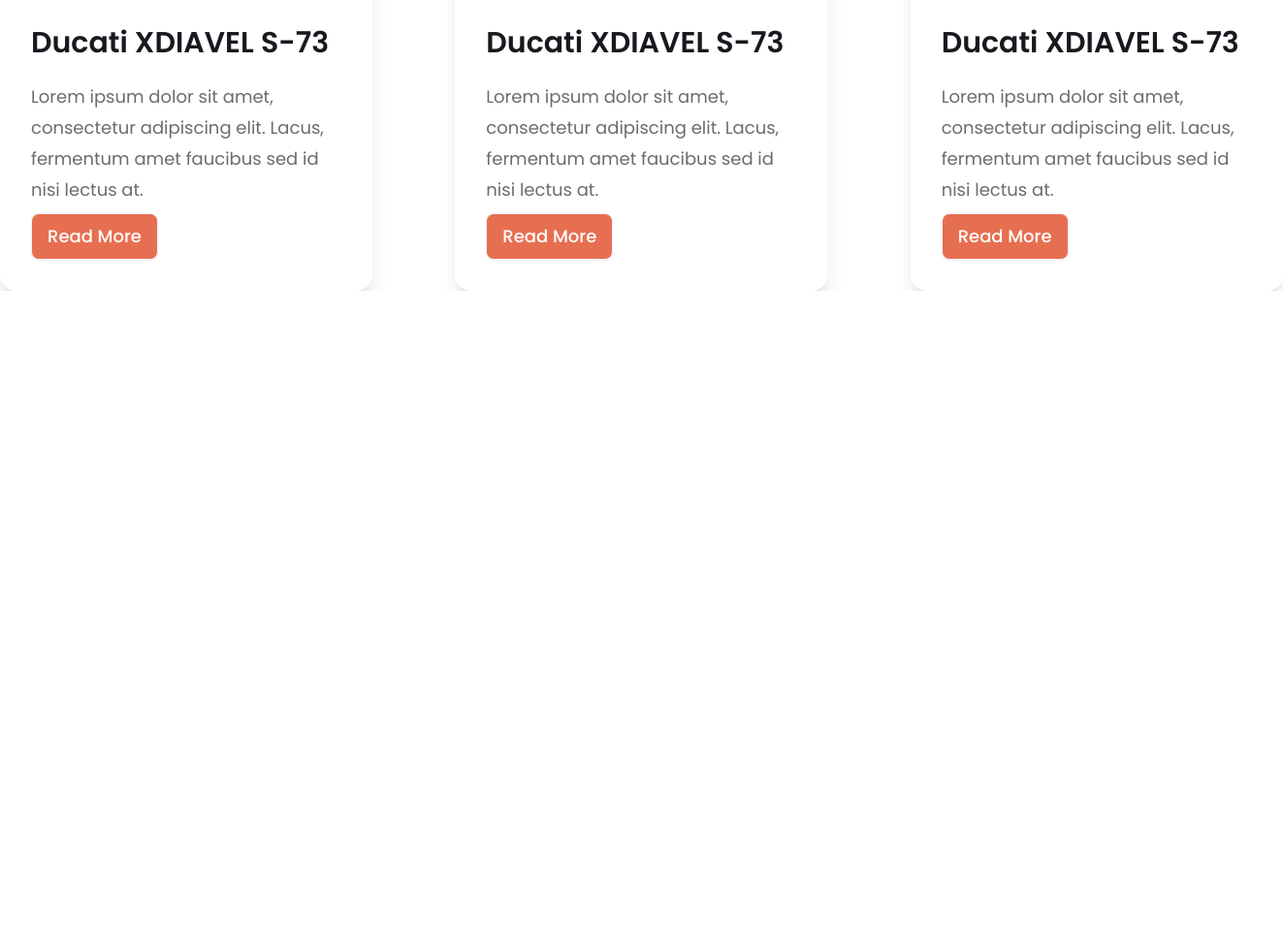
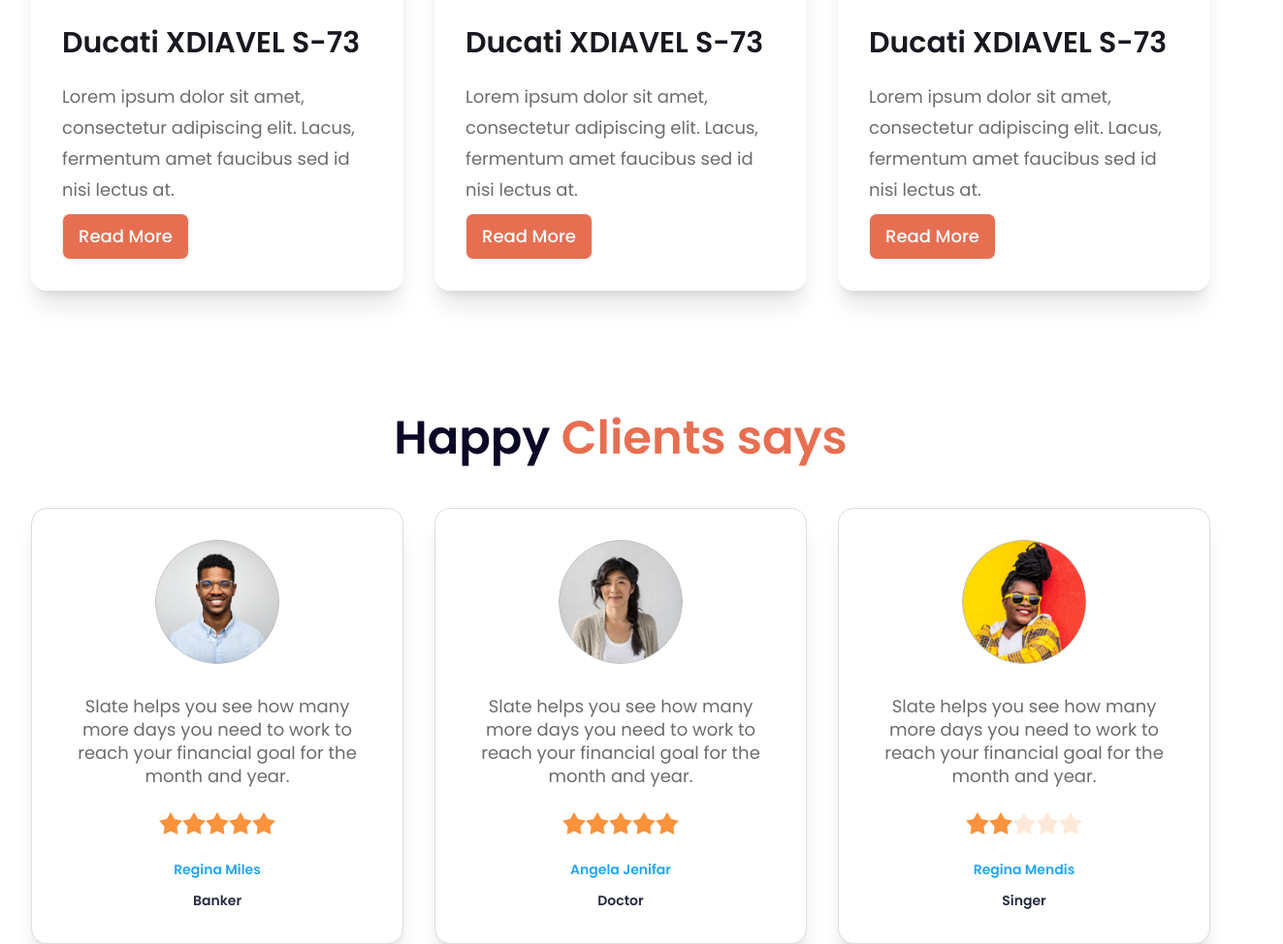
Before and after one commit to nazmul-devil/biker-zone-daisyUI, a plain HTML site: page index.html in a window 1280 px wide. Shown: the part 1826-2800 px from the top of the page at 97% size, 1323 px wide, since content can reach past the window. Before the commit the page ends 2126 px from the top, so only its background shows below. Drawn offline with nearby package versions, Linux system fonts and the light colour scheme.

Commit message:
added-happy-client-section

```diff
--- a/index.html
+++ b/index.html
@@ -50,9 +50,10 @@
         .b-1 {
             color: rgba(0, 0, 0, 0.8);
         }
-        .lin{
+
+        .lin {
             width: 3.74rem;
-            border-bottom:1px solid rgb(231, 111, 81);
+            border-bottom: 1px solid rgb(231, 111, 81);
         }
     </style>
 </head>
@@ -254,18 +255,16 @@
 
         <section class="mt-16 lg:mt-32 flex items-center justify-center flex-col">
             <h1 class="mb-12 font-semibold text-5xl text-[#0A0826]">latest News</h1>
-            <div class="grid grid-cols-1 lg:grid-cols-3 gap-y-4 lg:gap-x-32 justify-center items-center">
+            <div class="grid grid-cols-1 lg:grid-cols-3 gap-y-4 lg:gap-x-8 justify-center items-center">
                 <!-- card-1 -->
                 <div class="card bg-base-100 w-96 shadow-xl">
                     <figure class="px-5 pt-5">
-                      <img
-                        src="images/others/latest1.png"
-                        alt="Shoes"
-                        class="rounded-xl" />
+                        <img src="images/others/latest1.png" alt="Shoes" class="rounded-xl" />
                     </figure>
                     <div class="card-body">
                         <h2 class="mb-3 font-semibold text-3xl leading-10 text-[#18191F]">Ducati XDIAVEL S-73</h2>
-                      <p class="font-normal text-lg leading-8 text-[#6C6C6C]">Lorem ipsum dolor sit amet, consectetur adipiscing elit. Lacus, fermentum amet faucibus sed id nisi lectus at.</p>
+                        <p class="font-normal text-lg leading-8 text-[#6C6C6C]">Lorem ipsum dolor sit amet, consectetur
+                            adipiscing elit. Lacus, fermentum amet faucibus sed id nisi lectus at.</p>
                         <div class="card-actions">
                             <button class="btn pin text-white font-medium text-lg">Read More</button>
                         </div>
@@ -274,30 +273,26 @@
                 <!-- card-2 -->
                 <div class="card bg-base-100 w-96 shadow-xl">
                     <figure class="px-5 pt-5">
-                      <img
-                        src="images/others/latest2.png"
-                        alt="Shoes"
-                        class="rounded-xl" />
+                        <img src="images/others/latest2.png" alt="Shoes" class="rounded-xl" />
                     </figure>
                     <div class="card-body">
                         <h2 class="mb-3 font-semibold text-3xl leading-10 text-[#18191F]">Ducati XDIAVEL S-73</h2>
-                      <p class="font-normal text-lg leading-8 text-[#6C6C6C]">Lorem ipsum dolor sit amet, consectetur adipiscing elit. Lacus, fermentum amet faucibus sed id nisi lectus at.</p>
+                        <p class="font-normal text-lg leading-8 text-[#6C6C6C]">Lorem ipsum dolor sit amet, consectetur
+                            adipiscing elit. Lacus, fermentum amet faucibus sed id nisi lectus at.</p>
                         <div class="card-actions">
                             <button class="btn pin text-white font-medium text-lg">Read More</button>
                         </div>
                     </div>
                 </div>
-                  <!-- card-2 -->
+                <!-- card-3 -->
                 <div class="card bg-base-100 w-96 shadow-xl">
                     <figure class="px-5 pt-5">
-                      <img
-                        src="images/others/latest3.png"
-                        alt="Shoes"
-                        class="rounded-xl" />
+                        <img src="images/others/latest3.png" alt="Shoes" class="rounded-xl" />
                     </figure>
                     <div class="card-body">
                         <h2 class="mb-3 font-semibold text-3xl leading-10 text-[#18191F]">Ducati XDIAVEL S-73</h2>
-                      <p class="font-normal text-lg leading-8 text-[#6C6C6C]">Lorem ipsum dolor sit amet, consectetur adipiscing elit. Lacus, fermentum amet faucibus sed id nisi lectus at.</p>
+                        <p class="font-normal text-lg leading-8 text-[#6C6C6C]">Lorem ipsum dolor sit amet, consectetur
+                            adipiscing elit. Lacus, fermentum amet faucibus sed id nisi lectus at.</p>
                         <div class="card-actions">
                             <button class="btn pin text-white font-medium text-lg">Read More</button>
                         </div>
@@ -306,6 +301,105 @@
             </div>
         </section>
 
+
+
+
+        <!-- happy client section -->
+
+
+        <section class="mt-16 lg:mt-32 flex items-center justify-center flex-col">
+            <h1 class="mb-12 font-semibold text-5xl text-[#0A0826] text-center">Happy <span class="text-[#E76F51]">Clients
+                    says</span></h1>
+            <div class="grid grid-cols-1 lg:grid-cols-3 gap-y-4 lg:gap-x-8 justify-center items-center">
+                <!-- client-1 -->
+                <div class="card bg-base-100 max-w-96 border border-[#DEDEDE] shadow-xl">
+                    <figure class="px-8 pt-8">
+                        <div class="avatar">
+                            <div class="ring-primary ring-offset-base-100 max-w-32 rounded-full">
+                                <img class="w-full" src="images/others/user-1.png" />
+                            </div>
+                        </div>
+                    </figure>
+                    <div class="card-body items-center text-center">
+                        <p class="mb-4 font-normal text-lg leading-6 text-[#6C6C6C]">Slate helps you see how
+                            many more days you need
+                            to work to reach your financial
+                            goal for the month and year.</p>
+
+                        <div class="mb-4 rating">
+                            <input type="radio" name="rating-2" class="mask mask-star-2 bg-orange-400" />
+                            <input type="radio" name="rating-2" class="mask mask-star-2 bg-orange-400"
+                                checked="checked" />
+                            <input type="radio" name="rating-2" class="mask mask-star-2 bg-orange-400" />
+                            <input type="radio" name="rating-2" class="mask mask-star-2 bg-orange-400" />
+                            <input type="radio" name="rating-2" class="mask mask-star-2 bg-orange-400" />
+                        </div>
+                        <p class="font-semibold text-sm leading-6 text-[#23A6F0]">Regina Miles</p>
+                        <p class="font-semibold text-sm leading-6 text-[#252B42]">Banker</p>
+                    </div>
+                </div>
+
+                <!-- card-2 -->
+                <div class="card bg-base-100 max-w-96 border border-[#DEDEDE] shadow-xl">
+                    <figure class="px-8 pt-8">
+                        <div class="avatar">
+                            <div class="ring-primary ring-offset-base-100 max-w-32 rounded-full">
+                                <img class="w-full" src="images/others/user-2.png" />
+                            </div>
+                        </div>
+                    </figure>
+                    <div class="card-body items-center text-center">
+                        <p class="mb-4 font-normal text-lg leading-6 text-[#6C6C6C]">Slate helps you see how
+                            many more days you need
+                            to work to reach your financial
+                            goal for the month and year.</p>
+
+                        <div class="mb-4 rating">
+                            <input type="radio" name="rating-2" class="mask mask-star-2 bg-orange-400" />
+                            <input type="radio" name="rating-2" class="mask mask-star-2 bg-orange-400"
+                                checked="checked" />
+                            <input type="radio" name="rating-2" class="mask mask-star-2 bg-orange-400" />
+                            <input type="radio" name="rating-2" class="mask mask-star-2 bg-orange-400" />
+                            <input type="radio" name="rating-2" class="mask mask-star-2 bg-orange-400" />
+                        </div>
+                        <p class="font-semibold text-sm leading-6 text-[#23A6F0]">Angela Jenifar</p>
+                        <p class="font-semibold text-sm leading-6 text-[#252B42]">Doctor</p>
+                    </div>
+                </div>
+                <!-- card 3 -->
+                <div class="card bg-base-100 max-w-96 border border-[#DEDEDE] shadow-xl">
+                    <figure class="px-8 pt-8">
+                        <div class="avatar">
+                            <div class="ring-primary ring-offset-base-100 max-w-32 rounded-full">
+                                <img class="w-full" src="images/others/user-3.png" />
+                            </div>
+                        </div>
+                    </figure>
+                    <div class="card-body items-center text-center">
+                        <p class="mb-4 font-normal text-lg leading-6 text-[#6C6C6C]">Slate helps you see how
+                            many more days you need
+                            to work to reach your financial
+                            goal for the month and year.</p>
+
+                        <div class="mb-4 rating">
+                            <input type="radio" name="rating-2" class="mask mask-star-2 bg-orange-400" />
+                            <input type="radio" name="rating-2" class="mask mask-star-2 bg-orange-400"
+                                checked="checked" />
+                            <input type="radio" name="rating-2" class="mask mask-star-2 bg-orange-400" />
+                            <input type="radio" name="rating-2" class="mask mask-star-2 bg-orange-400" />
+                            <input type="radio" name="rating-2" class="mask mask-star-2 bg-orange-400" />
+                        </div>
+                        <p class="font-semibold text-sm leading-6 text-[#23A6F0]">Regina Mendis</p>
+                        <p class="font-semibold text-sm leading-6 text-[#252B42]">Singer</p>
+                    </div>
+                </div>
+            </div>
+
+            </div>
+
+
+        </section>
+
     </main>
 
 
```
Lines whose indentation alone changed are shown as unchanged.
